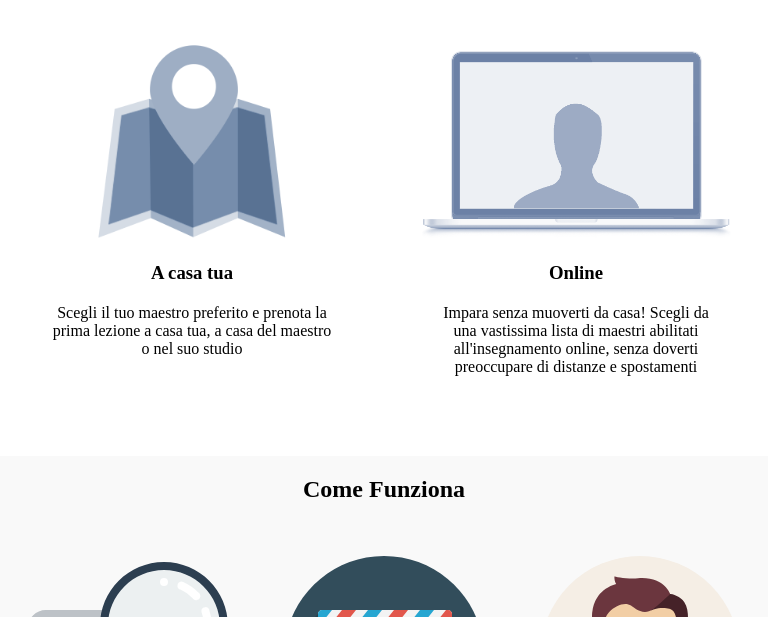
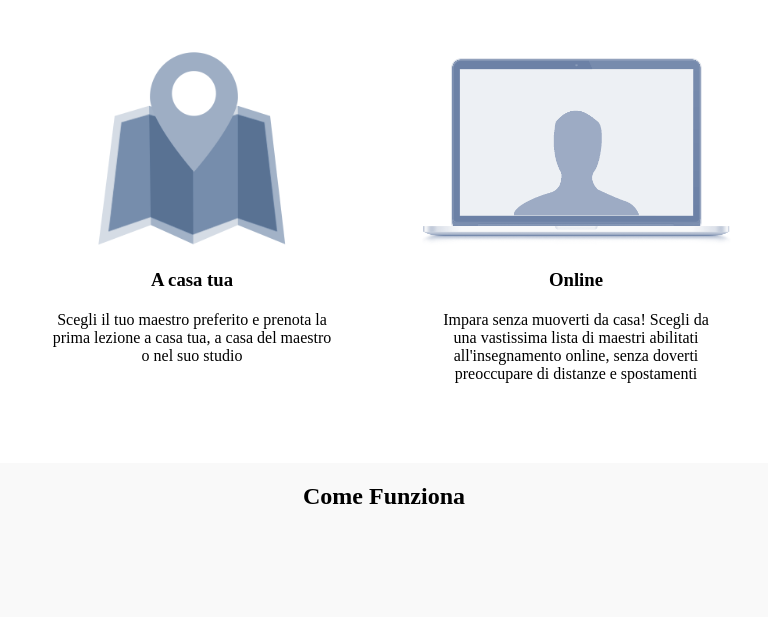
Before and after one commit to paolotrimini/html-css-resp-wannabe-12bool, a plain HTML site: page index.html in a window 768 px wide. Shown: the part 128-745 px from the top of the page. Drawn offline with Linux system fonts and the light colour scheme.

Commit message:
revisione codice

```diff
--- a/css/main.css
+++ b/css/main.css
@@ -100,9 +100,6 @@ img {
     #steps .row, #why .row {
         padding-bottom: 20px;
     }
-    .row.title {
-        max-height: 30px;
-    }
 }
 
 /* MOBILE */
```
